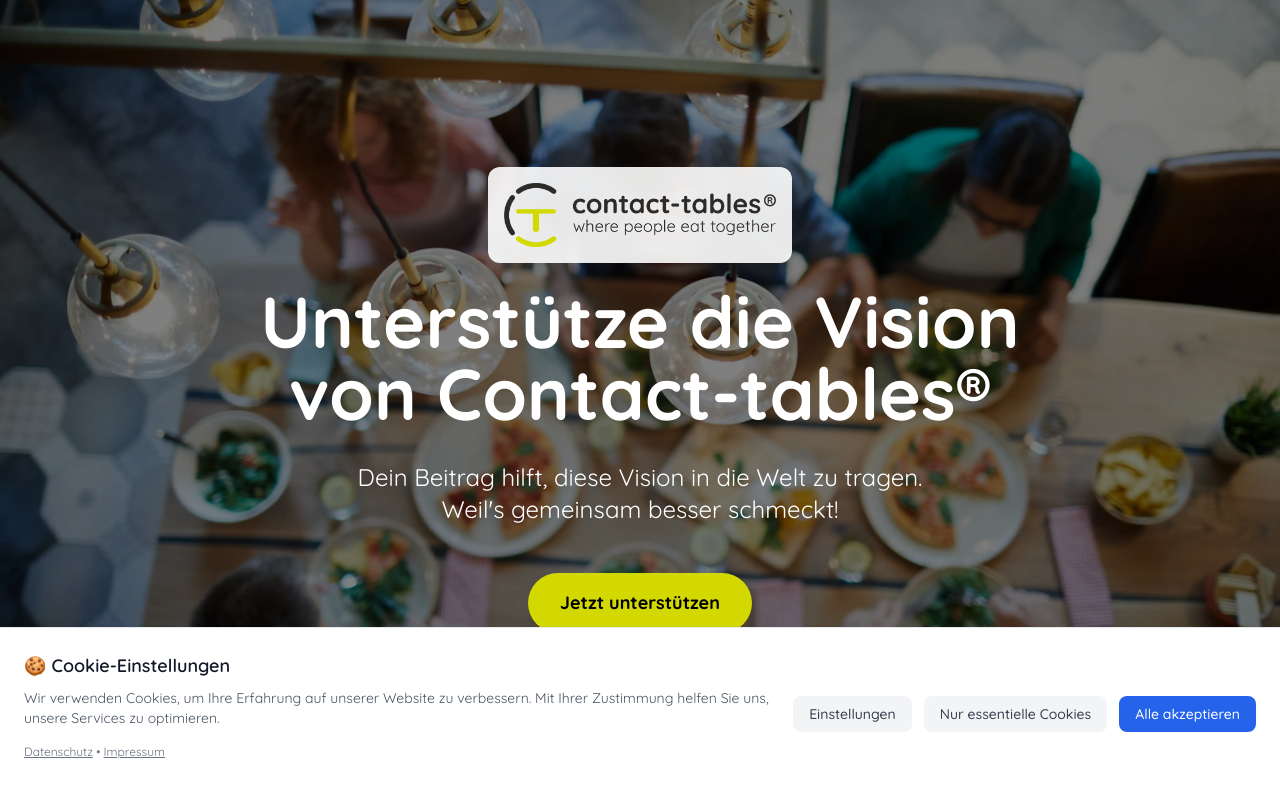
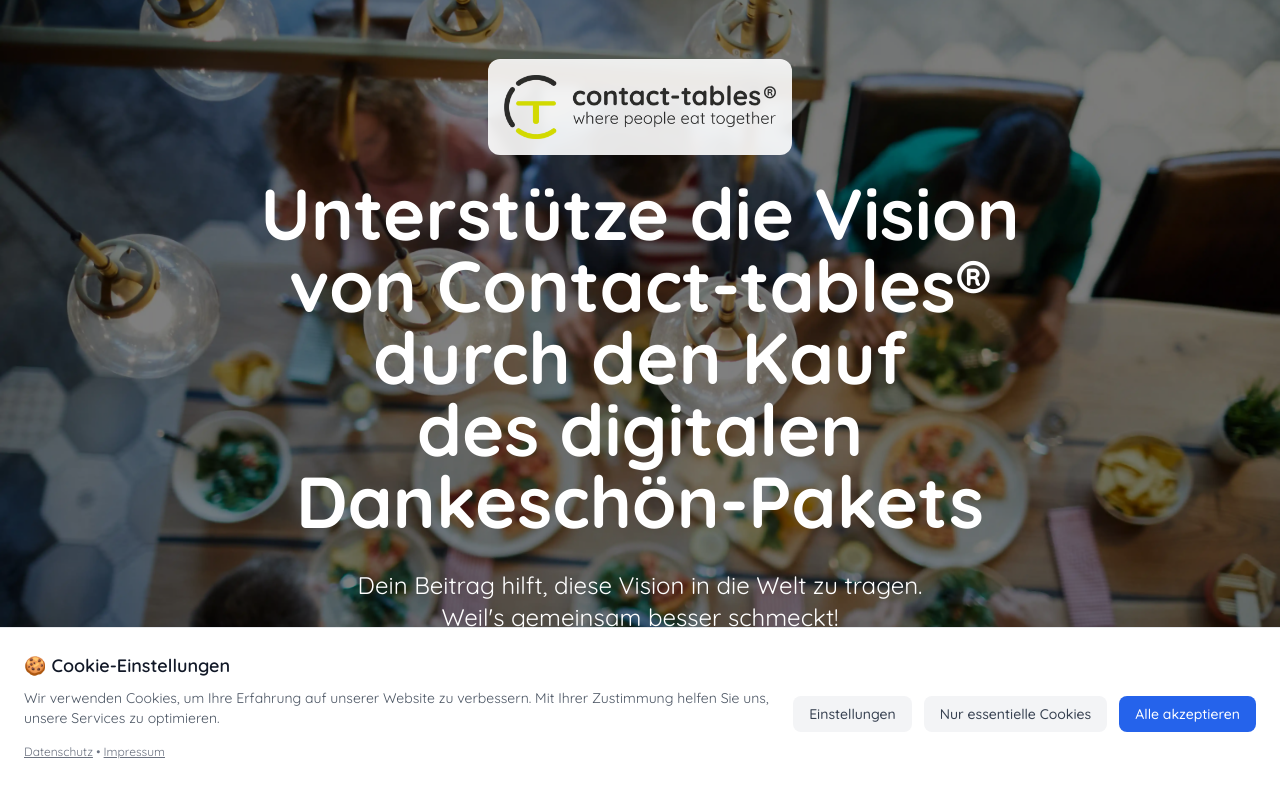
Before and after one commit to smc1992/fundraising-contact-tables, a React (Vite) app: page / in a window 1280 px wide. Shown: the top 800 px of the page. Built offline with nearby package versions, Linux system fonts and the light colour scheme.

Commit message:
Change button text from 'erhalten' to 'kaufen'

```diff
--- a/src/pages/home/page.tsx
+++ b/src/pages/home/page.tsx
@@ -32,7 +32,8 @@ const HomePage: React.FC = () => {
 
             <h1 className="text-4xl md:text-7xl font-bold mb-8 leading-tight">
               <span className="block">Unterstütze die Vision</span>
-              <span className="block">von Contact-tables®</span>
+              <span className="block">von Contact-tables® durch den Kauf</span>
+              <span className="block">des digitalen Dankeschön-Pakets</span>
             </h1>
 
             <p className="text-xl md:text-2xl mb-12 max-w-3xl mx-auto leading-relaxed">
@@ -329,7 +330,7 @@ const HomePage: React.FC = () => {
                 onMouseEnter={(e) => e.currentTarget.style.backgroundColor = '#b8c100'}
                 onMouseLeave={(e) => e.currentTarget.style.backgroundColor = '#d3d800'}
               >
-                Jetzt digitales Dankeschön Paket erhalten
+                Jetzt digitales Dankeschön Paket kaufen
               </button>
 
               <p className="text-sm text-gray-600 mt-4">
```
